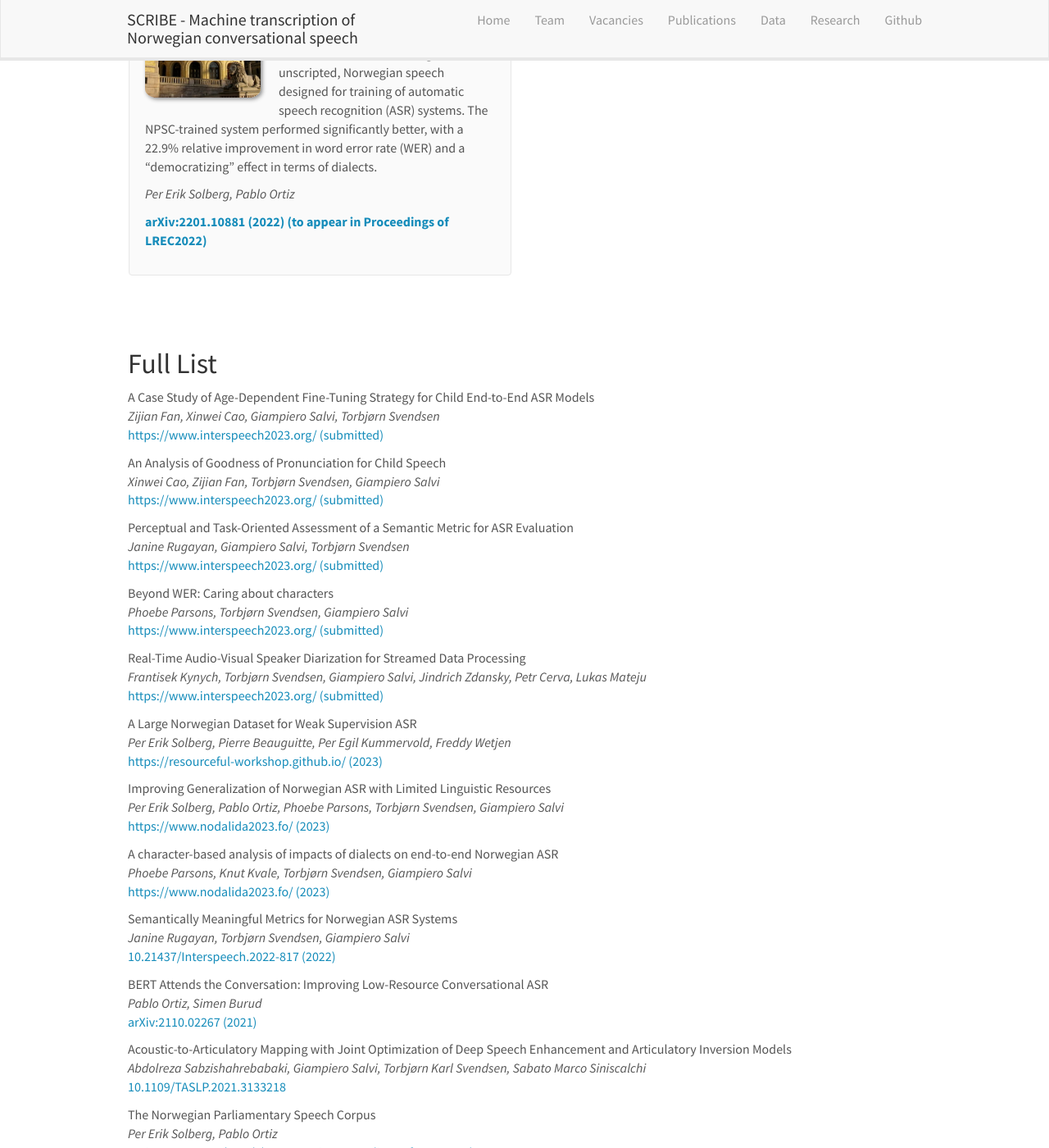
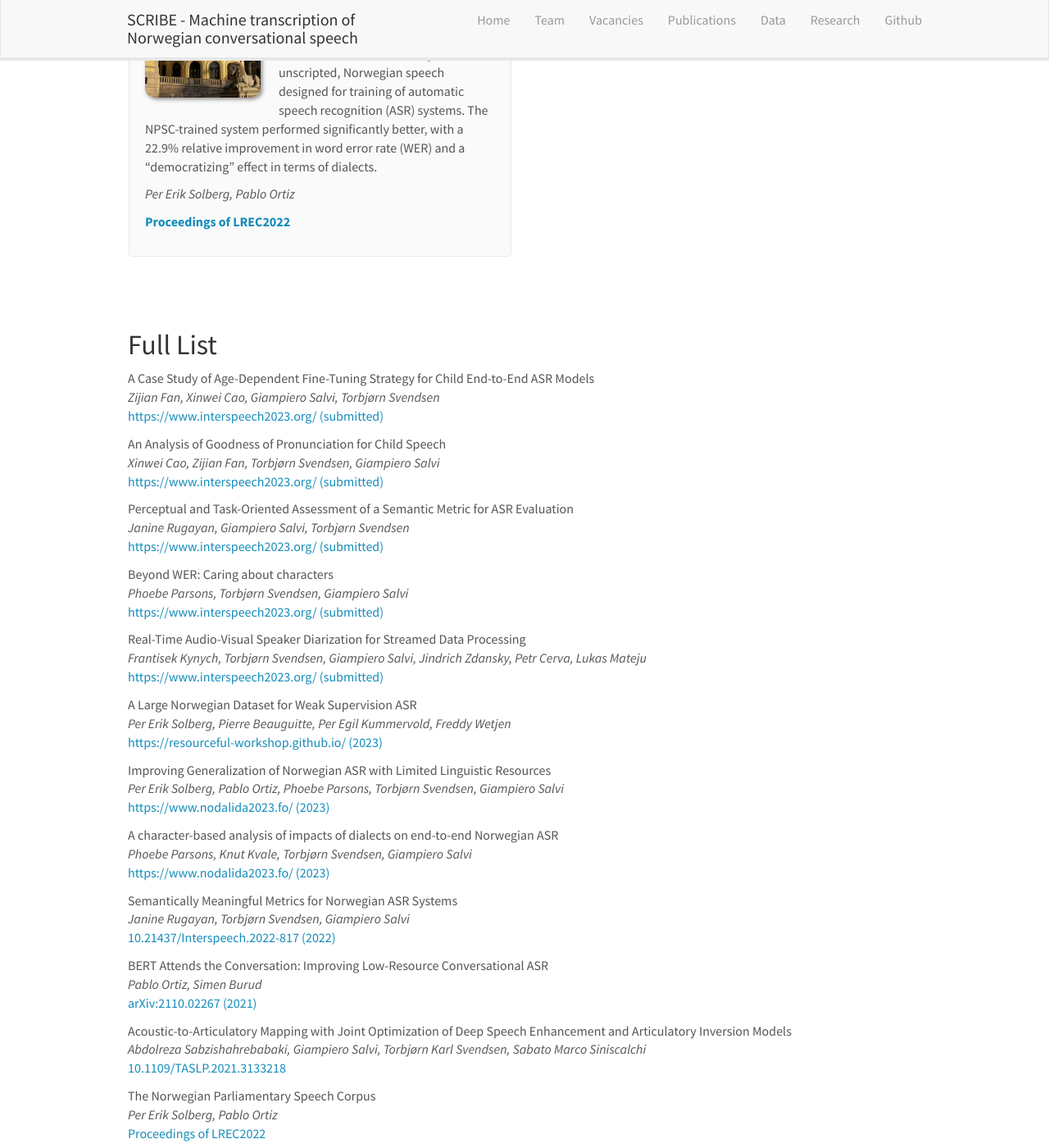
Before and after one commit to scribe-project/scribe-project.github.io, a Jekyll site: the page built from _pages/publications.md, in a window 1280 px wide and 1400 px high, scrolled down 1310 px. Shown: the whole window at 82% size. Built offline with Jekyll 4.4.1, drawn with Linux system fonts in a browser that asks for light colours; nearby versions of some CDN libraries; some of the changed text lies outside the part shown.

Commit message:
Add image and update text

```diff
--- a/_data/publist.yml
+++ b/_data/publist.yml
@@ -49,7 +49,7 @@
   news2:
 
 - title: "A Large Norwegian Dataset for Weak Supervision ASR"
-  image: 320px-Stortingsbygningen_IMG_8857.jpg
+  image: resourceful.png
   description: We have made a Norwegian, 5000+ hour dataset for weak supervision ASR (e.g. Whisper) by aligning audio from the Norwegian parliament with the official parliamentary proceedings
   authors: Per Erik Solberg, Pierre Beauguitte, Per Egil Kummervold, Freddy Wetjen
   link:
@@ -113,7 +113,7 @@
   description: The Norwegian Parliamentary Speech Corpus (NPSC) is the first, publicly available dataset containing unscripted, Norwegian speech designed for training of automatic speech recognition (ASR) systems. The NPSC-trained system performed significantly better, with a 22.9% relative improvement in word error rate (WER) and a "democratizing" effect in terms of dialects.
   authors: Per Erik Solberg, Pablo Ortiz
   link:
-    url: https://arxiv.org/abs/2201.10881
-    display: arXiv:2201.10881 (2022) (to appear in Proceedings of LREC2022)
+    url: http://www.lrec-conf.org/proceedings/lrec2022/pdf/2022.lrec-1.106.pdf
+    display: Proceedings of LREC2022
   highlight: 1
   news2:
```
